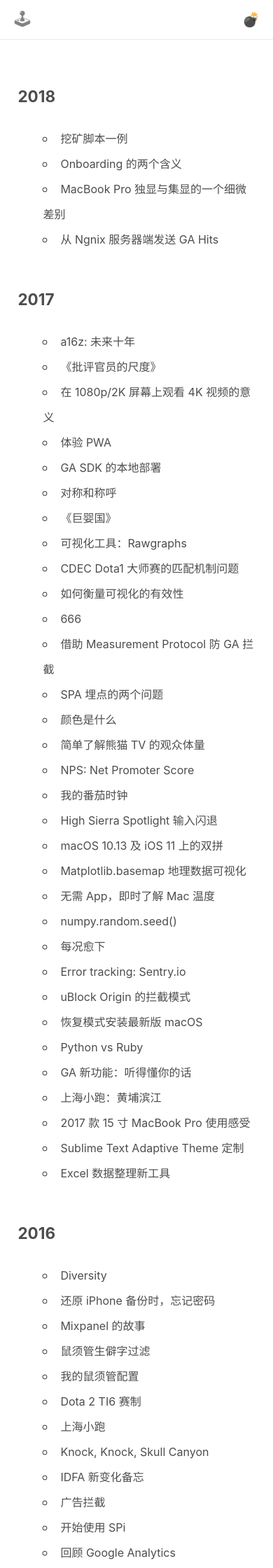
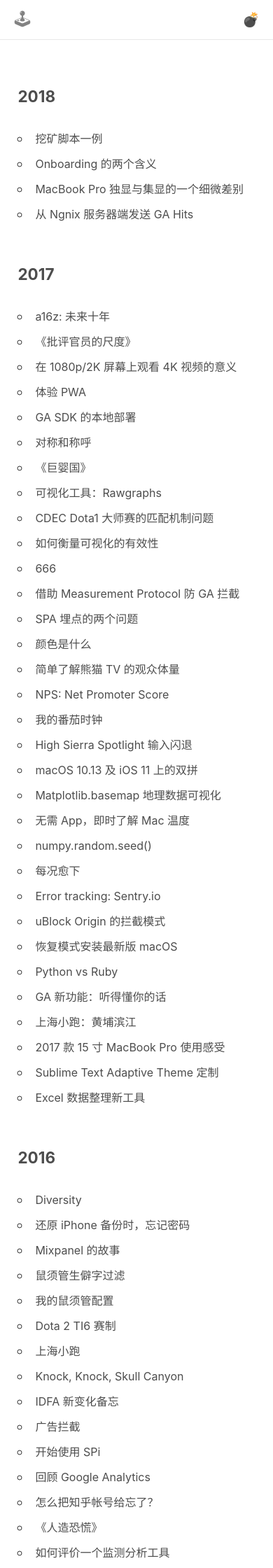
Before and after one commit to placeless/placeless.github.io, a Jekyll site: the page built from index.html, in a window 390 px wide. Shown: the top 2240 px of the page at 70% size. Built offline with Jekyll 4.4.1, drawn with Linux system fonts in a browser that asks for light colours; comment, search, counter and statistics services are not loaded.

Commit message:
updated: removed padding for post-list on mobile devices

```diff
--- a/_sass/_layout.scss
+++ b/_sass/_layout.scss
@@ -181,6 +181,9 @@
       // border-bottom: solid 1px transparent;
       &:hover { border-bottom: solid 1px $grey-color; }
       // &:visited { border-bottom: solid 1px transparent; }
+    };
+    @include media-query-max($on-screen) {
+        padding-left: 0;
     }
 }
 
```
